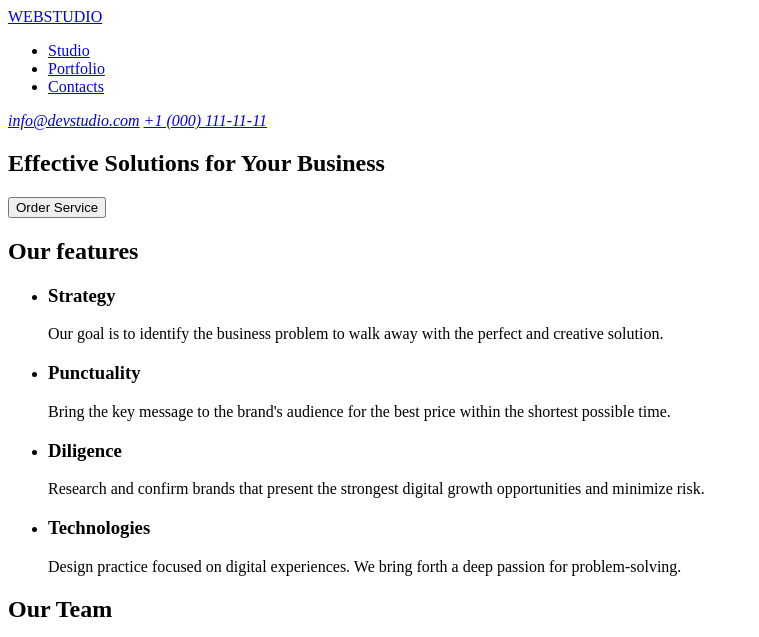
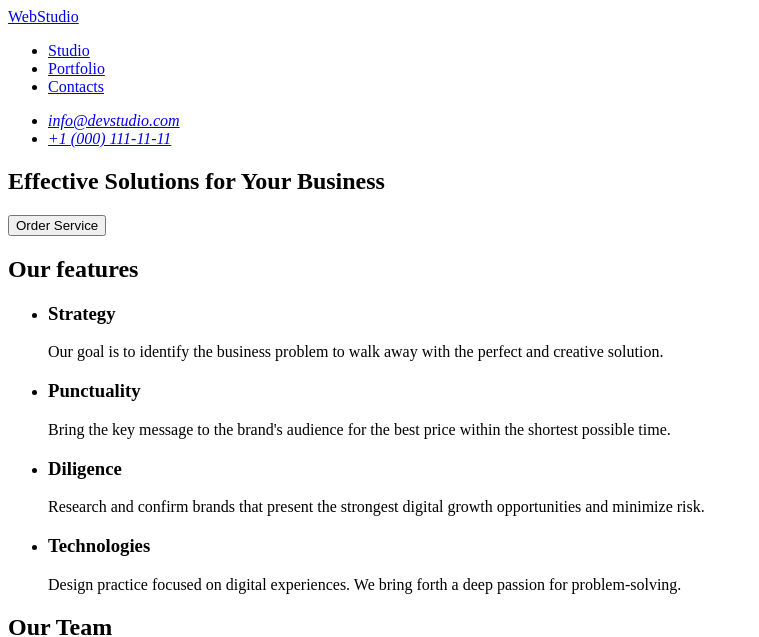
Before and after one commit to gvsheva/goit-markup-hw-01, a plain HTML site: page index.html in a window 1280 px wide. Shown: the top 637 px of the page, without its empty margins (0-759 px from the left). Drawn offline with Linux system fonts and the light colour scheme.

Commit message:
update index.html

```diff
--- a/index.html
+++ b/index.html
@@ -12,7 +12,7 @@
   <body>
     <header>
       <nav>
-        <a href="./index.html" class="logo">WEBSTUDIO</a>
+        <a href="./index.html" class="logo">WebStudio</a>
         <ul class="navigation">
           <li><a href="#studio">Studio</a></li>
           <li><a href="#portfolio">Portfolio</a></li>
@@ -20,8 +20,14 @@
         </ul>
       </nav>
       <address>
-        <a href="mailto:info@devstudio.com">info@devstudio.com</a>
-        <a href="tel:+110001111111">+1 (000) 111-11-11</a>
+        <ul>
+          <li>
+            <a href="mailto:info@devstudio.com">info@devstudio.com</a>
+          </li>
+          <li>
+            <a href="tel:+110001111111">+1 (000) 111-11-11</a>
+          </li>
+        </ul>
       </address>
     </header>
 
@@ -105,7 +111,7 @@
     </main>
 
     <footer>
-      <a href="./index.html" class="logo">WEBSTUDIO</a>
+      <a href="./index.html" class="logo">WebStudio</a>
       <p>
         Increase the flow of customers and sales for your business with digital
         marketing & growth solutions.
```
